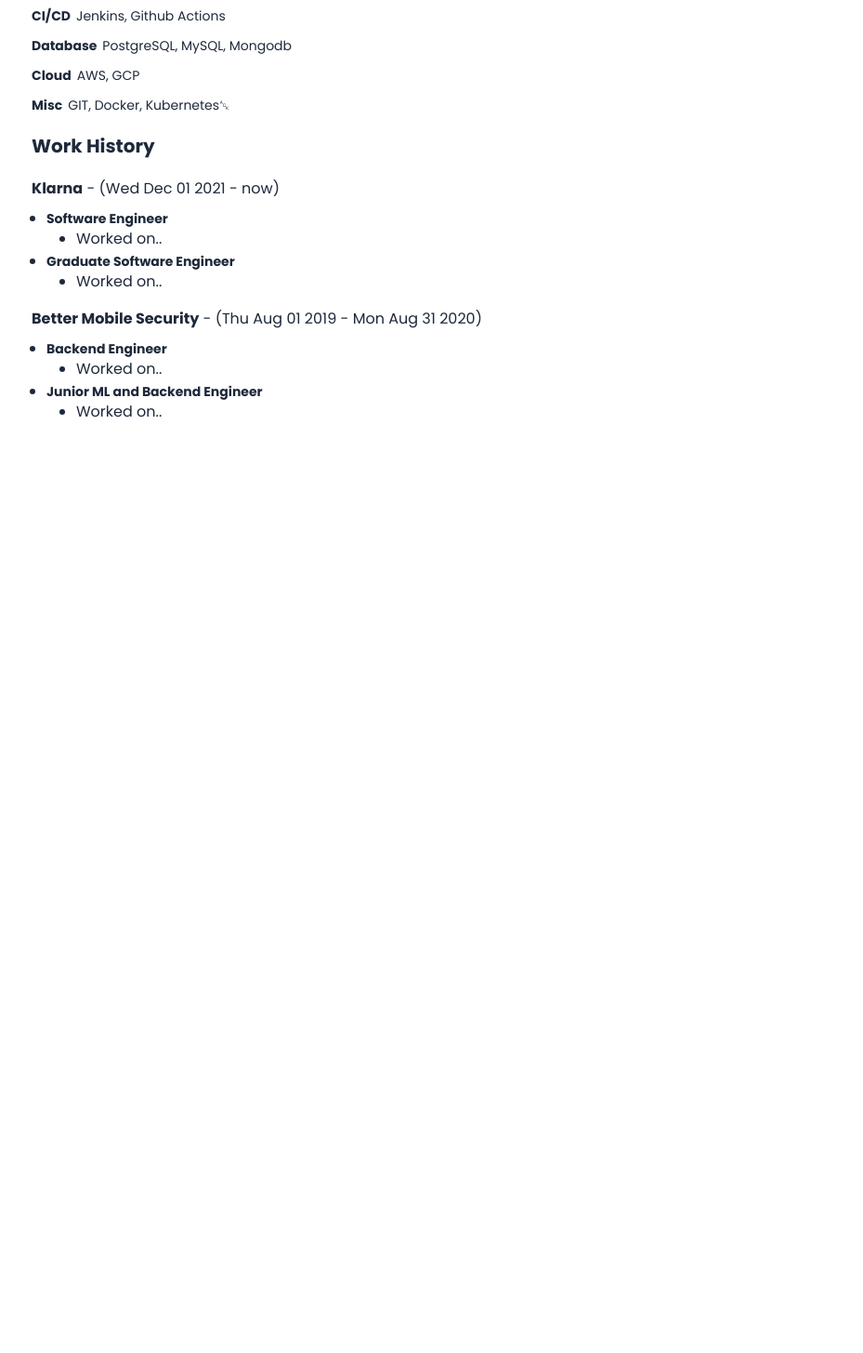
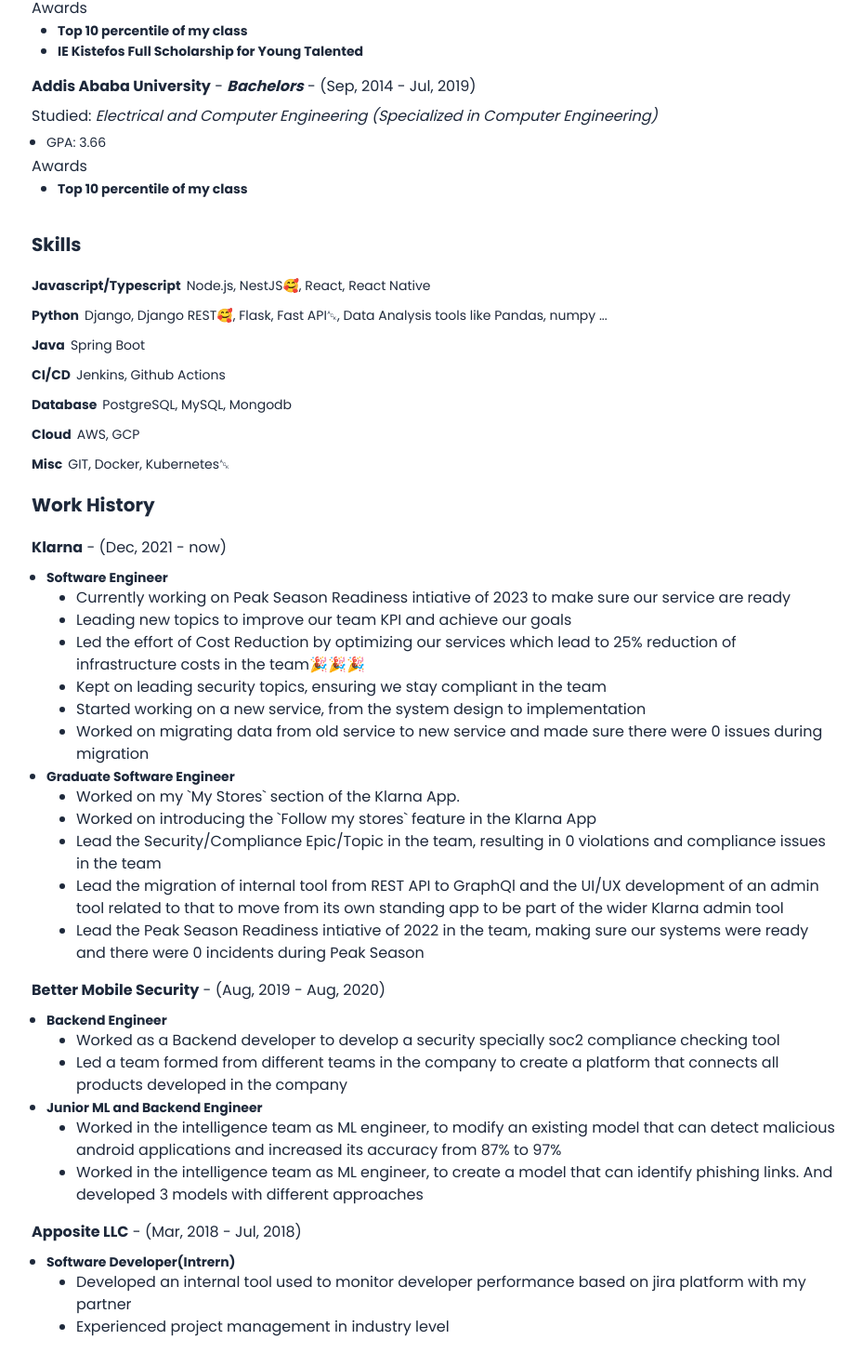
Before and after one commit to Robgogo/Robgogo.github.io, a Next.js app: page / in a window 1280 px wide. Shown: the part 474-1929 px from the top of the page at 93% size, without its empty margins (172-1101 px from the left). Before the commit the page ends 981 px from the top, so only its background shows below. Built offline with nearby package versions, Linux system fonts and the light colour scheme.

Commit message:
Added Education History, Added work experiences and util function for dates

```diff
--- a/src/app/page.tsx
+++ b/src/app/page.tsx
@@ -1,3 +1,4 @@
+import { EducationHistoryComponent } from "@/components/EducationHistory";
 import { PortfolioLinks } from "@/components/Links";
 import { Skills } from "@/components/Skills";
 import { WorkHistoryComponent } from "@/components/WorkHistory";
@@ -18,12 +19,14 @@
         <PortfolioLinks links={links} />
       </section>
       <section>
+        <EducationHistoryComponent educationHistory={educationHistory} />
+      </section>
+      <section>
         <Skills skills={skills} />
       </section>
       <section>
         <WorkHistoryComponent workHistory={workHistory} />
       </section>
-      <section></section>
     </main>
   );
 }
--- /dev/null
+++ b/src/components/EducationHistory.tsx
@@ -0,0 +1,57 @@
+import { EducationHistory } from "@/types";
+import { SectionHeaderText } from "./SectionHeader";
+import { readableDateString } from "@/utils/dateUtils";
+
+export function EducationHistoryComponent({
+  educationHistory,
+}: {
+  educationHistory: EducationHistory[];
+}) {
+  return (
+    <>
+      <SectionHeaderText>Education History</SectionHeaderText>
+      <div className="gap-3">
+        {educationHistory.map((education, index) => (
+          <div key={index} className="text-s sm:text-m">
+            <p className="mb-2">
+              <b>{education.school}</b> -{" "}
+              <i>
+                <b>{education.level}</b>
+              </i>{" "}
+              - ({readableDateString(education.from)} -{" "}
+              {education.to instanceof Date
+                ? readableDateString(education.to)
+                : education.to}
+              )
+            </p>
+            <div>
+              <p className="mb-1 font-semi-bold">
+                {" "}
+                Studied: <i>{education.course}</i>
+              </p>
+            </div>
+            <div className="mb-4">
+              <ul className="list-disc">
+                <li className="ml-4 mb-1">
+                  <div className="relative group overflow-hidden flex items-center gap-1.5 flex-wrap text-xs sm:text-sm">
+                    <div className="bg-purple-600 duration-400 group-hover:translate-x-full h-[2px] w-full absolute right-full bottom-0"></div>
+                    <p className="font-semi-bold">GPA: {education.gpa}</p>
+                  </div>
+                </li>
+                <p className="font-semi-bold">Awards</p>
+                {education.awards.map((award, index) => (
+                  <li key={index} className="ml-7">
+                    <div className="relative group overflow-hidden flex items-center gap-1.5 flex-wrap text-xs sm:text-sm">
+                      <div className="bg-purple-600 duration-400 group-hover:translate-x-full h-[2px] w-full absolute right-full bottom-0"></div>
+                      <p className="font-bold">{award}</p>
+                    </div>
+                  </li>
+                ))}
+              </ul>
+            </div>
+          </div>
+        ))}
+      </div>
+    </>
+  );
+}
--- a/src/components/WorkHistory.tsx
+++ b/src/components/WorkHistory.tsx
@@ -1,5 +1,6 @@
 import { WorkHistory } from "@/types";
 import { SectionHeaderText } from "./SectionHeader";
+import { readableDateString } from "@/utils/dateUtils";
 
 export function WorkHistoryComponent({
   workHistory,
@@ -13,8 +14,8 @@
         {workHistory.map((work, index) => (
           <div key={index} className="text-s sm:text-m">
             <p className="mb-2">
-              <b>{work.company}</b> - ({work.from.toDateString()} -{" "}
-              {work.to instanceof Date ? work.to.toDateString() : work.to})
+              <b>{work.company}</b> - ({readableDateString(work.from)} -{" "}
+              {work.to instanceof Date ? readableDateString(work.to) : work.to})
             </p>
             <div className="mb-4">
               <ul className="list-disc">
--- a/src/constants/portfolioEntries.ts
+++ b/src/constants/portfolioEntries.ts
@@ -40,11 +40,24 @@
     positions: [
       {
         positionTitle: "Software Engineer",
-        acheivments: ["Worked on.."],
+        acheivments: [
+          "Currently working on Peak Season Readiness intiative of 2023 to make sure our service are ready",
+          "Leading new topics to improve our team KPI and achieve our goals",
+          "Led the effort of Cost Reduction by optimizing our services which lead to 25% reduction of infrastructure costs in the team🎉🎉🎉",
+          "Kept on leading security topics, ensuring we stay compliant in the team",
+          "Started working on a new service, from the system design to implementation",
+          "Worked on migrating data from old service to new service and made sure there were 0 issues during migration",
+        ],
       },
       {
         positionTitle: "Graduate Software Engineer",
-        acheivments: ["Worked on.."],
+        acheivments: [
+          "Worked on my `My Stores` section of the Klarna App.",
+          "Worked on introducing the `Follow my stores` feature in the Klarna App",
+          "Lead the Security/Compliance Epic/Topic in the team, resulting in 0 violations and compliance issues in the team",
+          "Lead the migration of internal tool from REST API to GraphQl and the UI/UX development of an admin tool related to that to move from its own standing app to be part of the wider Klarna admin tool",
+          "Lead the Peak Season Readiness intiative of 2022 in the team, making sure our systems were ready and there were 0 incidents during Peak Season",
+        ],
       },
     ],
   },
@@ -55,11 +68,45 @@
     positions: [
       {
         positionTitle: "Backend Engineer",
-        acheivments: ["Worked on.."],
+        acheivments: [
+          "Worked as a Backend developer to develop a security specially soc2 compliance checking tool",
+          "Led a team formed from different teams in the company to create a platform that connects all products developed in the company",
+        ],
       },
       {
         positionTitle: "Junior ML and Backend Engineer",
-        acheivments: ["Worked on.."],
+        acheivments: [
+          "Worked in the intelligence team as ML engineer, to modify an existing model that can detect malicious android applications and increased its accuracy from 87% to 97%",
+          "Worked in the intelligence team as ML engineer, to create a model that can identify phishing links. And developed 3 models with different approaches",
+        ],
+      },
+    ],
+  },
+  {
+    company: "Apposite LLC",
+    from: new Date("2018/03/01"),
+    to: new Date("2018/06/31"),
+    positions: [
+      {
+        positionTitle: "Software Developer(Intrern)",
+        acheivments: [
+          "Developed an internal tool used to monitor developer performance based on jira platform with my partner",
+          "Experienced project management in industry level",
+        ],
+      },
+    ],
+  },
+  {
+    company: "Federal TVET Agency",
+    from: new Date("2018/03/01"),
+    to: new Date("2018/10/31"),
+    positions: [
+      {
+        positionTitle: "Software Developer(Intrern)",
+        acheivments: [
+          "Developed a system that is used to monitor and automate the exam preparation process for internal office use and online certification system for students with my team",
+          "Setup IT infrastructure for the service we built and trained some officials",
+        ],
       },
     ],
   },
@@ -70,11 +117,24 @@
     school: "IE University",
     level: "Masters",
     course: "Master in Computer Science and Business Technology",
-    awards: ["IE Kistefos Full Scholarship for Young Talented"],
+    awards: [
+      "Top 10 percentile of my class",
+      "IE Kistefos Full Scholarship for Young Talented",
+    ],
     from: new Date("2020/09/01"),
     to: new Date("2021/07/23"),
     gpa: 3.74,
   },
+  {
+    school: "Addis Ababa University",
+    level: "Bachelors",
+    course:
+      "Electrical and Computer Engineering (Specialized in Computer Engineering)",
+    awards: ["Top 10 percentile of my class"],
+    from: new Date("2014/09/01"),
+    to: new Date("2019/07/30"),
+    gpa: 3.66,
+  },
 ];
 
 export { links, skills, workHistory, educationHistory };
--- /dev/null
+++ b/src/utils/dateUtils.ts
@@ -0,0 +1,4 @@
+export const readableDateString = (date: Date) => {
+  const [_day, month, _date, year] = date.toDateString().split(" ");
+  return `${month}, ${year}`;
+};
```
